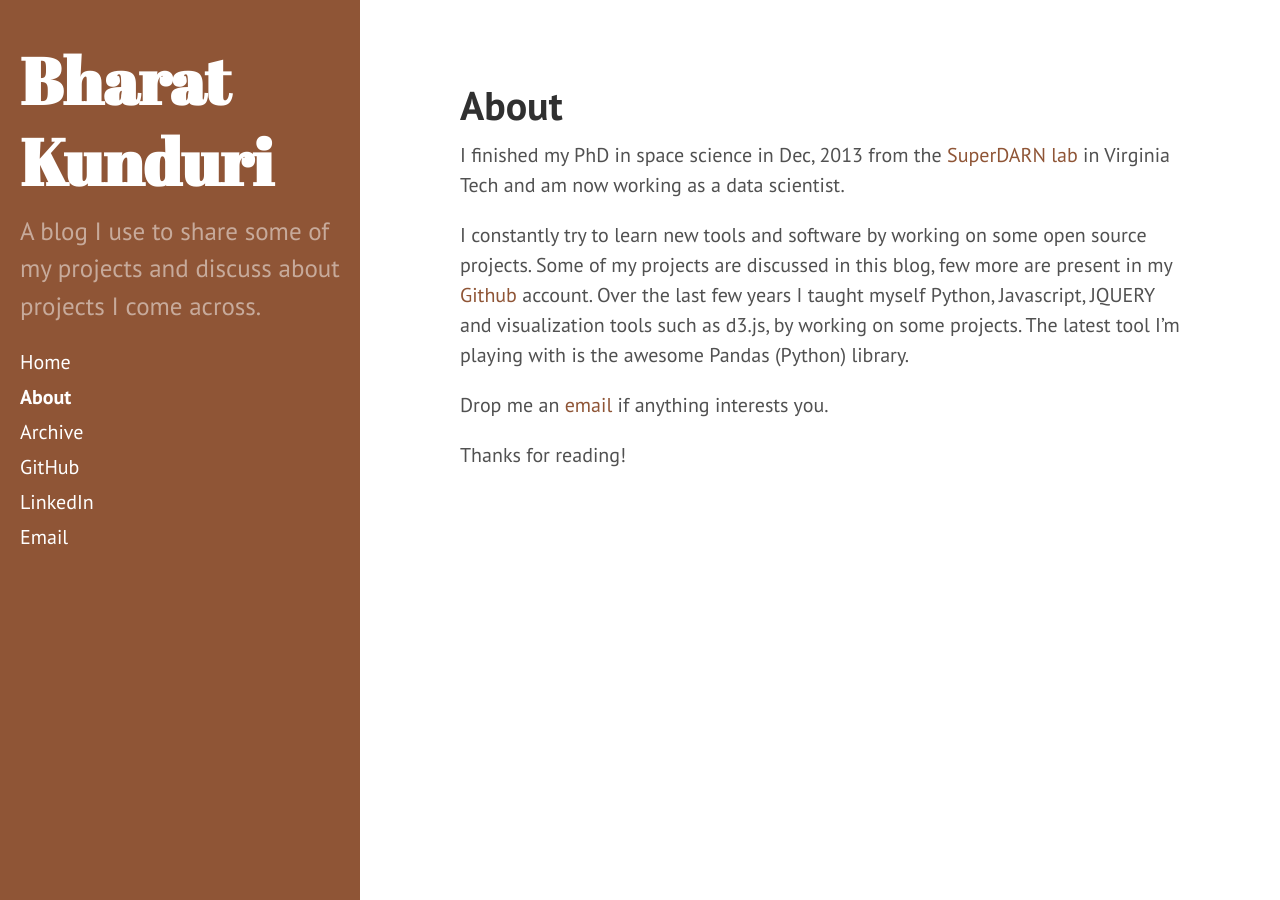
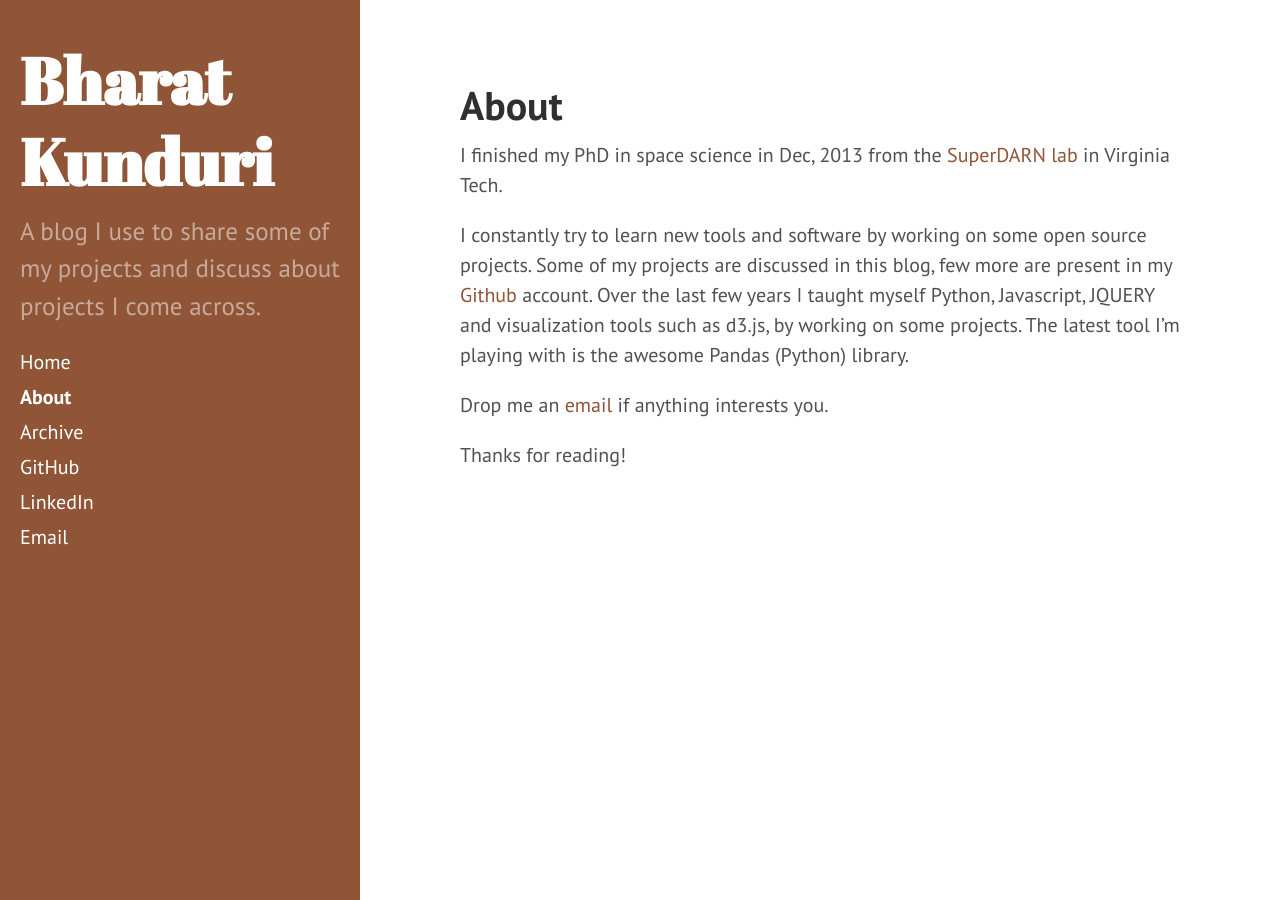
Before and after one commit to bharatreddy/bharatreddy.github.io, a Jekyll site: the page built from about.md, in a window 1280 px wide. Built offline with Jekyll 4.4.1, drawn with Linux system fonts in a browser that asks for light colours; Markdown is read by kramdown in place of the engine named in the settings.

Commit message:
abt changes

```diff
--- a/about.md
+++ b/about.md
@@ -3,7 +3,7 @@ layout: page
 title: About
 ---
 
-I finished my PhD in space science in Dec, 2013 from the [SuperDARN lab](http://vt.superdarn.org/tiki-index.php) in Virginia Tech and am now working as a data scientist.
+I finished my PhD in space science in Dec, 2013 from the [SuperDARN lab](http://vt.superdarn.org/tiki-index.php) in Virginia Tech.
 
 I constantly try to learn new tools and software by working on some open source projects. Some of my projects are discussed in this blog, few more are present in my [Github](https://github.com/bharatreddy) account. Over the last few years I taught myself Python, Javascript, JQUERY and visualization tools such as d3.js, by working on some projects. The latest tool I'm playing with is the awesome Pandas (Python) library.
 
```
Also changed, not shown: 3 other files.
